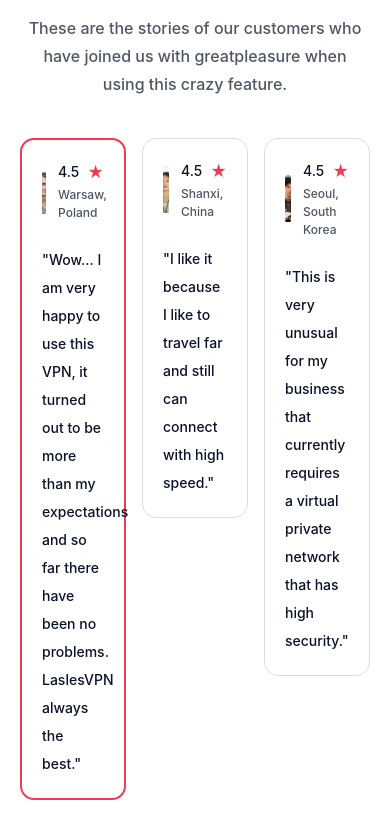
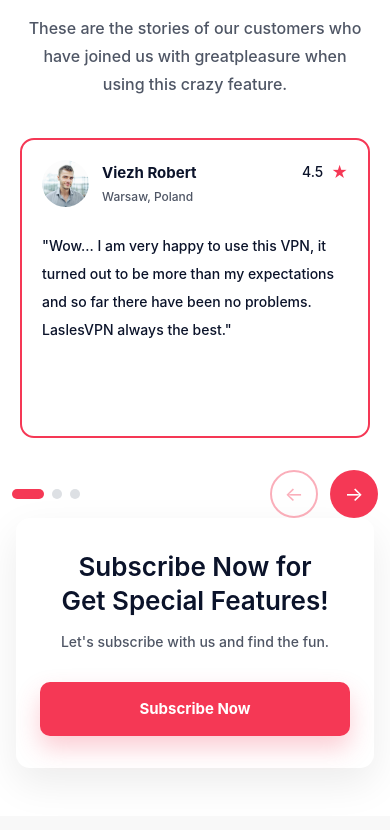
Before and after one commit to muizat23/lasles-vpn, a React (Vite) app: page / in a window 390 px wide. Shown: the part 5820-6650 px from the top of the page. Built offline with nearby package versions, Linux system fonts and the light colour scheme.

Commit message:
Update testimonial carousel

```diff
--- a/src/components/Testimonials.jsx
+++ b/src/components/Testimonials.jsx
@@ -1,4 +1,4 @@
-import React, { useState } from "react";
+import React, { useState, useRef } from "react";
 import theme from "../constants/theme";
 import Ellipse from "../assets/images/Ellipse 175.svg";
 import Ellipse2 from "../assets/images/Ellipse 175 (1).svg";
@@ -6,7 +6,7 @@
 
 const { colors } = theme;
 
-const baseTestimonials = [
+const testimonials = [
   {
     name: "Viezh Robert",
     location: "Warsaw, Poland",
@@ -30,20 +30,46 @@
   },
 ];
 
-const testimonials = [...baseTestimonials, ...baseTestimonials];
-const PAGE_SIZE = 3;
-const totalPages = Math.ceil(testimonials.length / PAGE_SIZE);
-
 export default function Testimonials() {
   const [page, setPage] = useState(0);
   const [selected, setSelected] = useState(0);
 
+  const touchStart = useRef(null);
+  const touchEnd = useRef(null);
+
   const goToPrev = () => {
     setPage((p) => Math.max(0, p - 1));
+    setSelected((s) => Math.max(0, s - 1));
   };
 
   const goToNext = () => {
-    setPage((p) => Math.min(totalPages - 1, p + 1));
+    setPage((p) => Math.min(testimonials.length - 1, p + 1));
+    setSelected((s) => Math.min(testimonials.length - 1, s + 1));
+  };
+
+  const handleTouchStart = (e) => {
+    touchStart.current = e.touches[0].clientX;
+  };
+
+  const handleTouchMove = (e) => {
+    touchEnd.current = e.touches[0].clientX;
+  };
+
+  const handleTouchEnd = () => {
+    if (!touchStart.current || !touchEnd.current) return;
+
+    const distance = touchStart.current - touchEnd.current;
+
+    if (distance > 50) {
+      goToNext();
+    }
+
+    if (distance < -50) {
+      goToPrev();
+    }
+
+    touchStart.current = null;
+    touchEnd.current = null;
   };
 
   return (
@@ -71,21 +97,22 @@
 
       {/* Cards */}
       <div className="max-w-[1160px] mx-auto px-3 md:px-6 mt-10 md:mt-14">
-        <div className="overflow-hidden">
+        <div
+          className="overflow-hidden touch-pan-y cursor-grab active:cursor-grabbing"
+          onTouchStart={handleTouchStart}
+          onTouchMove={handleTouchMove}
+          onTouchEnd={handleTouchEnd}
+        >
           <div
             className="flex transition-transform duration-500 ease-in-out"
             style={{
-              width: `${totalPages * 100}%`,
-              transform: `translateX(-${page * (100 / totalPages)}%)`,
+              transform: `translateX(-${page * 100}%)`,
             }}
           >
             {testimonials.map((testimonial, index) => (
               <div
                 key={index}
-                className="shrink-0 px-2 md:px-3"
-                style={{
-                  width: `${100 / testimonials.length}%`,
-                }}
+                className="w-full md:w-1/3 shrink-0 px-2 md:px-3"
               >
                 <TestimonialCard
                   testimonial={testimonial}
@@ -100,21 +127,22 @@
         {/* Controls */}
         <div className="flex items-center justify-between mt-8 md:mt-10">
           {/* Dots */}
-          <div className="flex items-center gap-2 md:gap-3">
-            {Array.from({ length: totalPages }).map((_, dotIndex) => (
+          <div className="flex items-center gap-2">
+            {testimonials.map((_, index) => (
               <span
-                key={dotIndex}
-                onClick={() => setPage(dotIndex)}
-                className={`rounded-full cursor-pointer ${
-                  dotIndex === page
-                    ? "w-8 md:w-10 h-2.5 md:h-3"
-                    : "w-2.5 md:w-3 h-2.5 md:h-3"
+                key={index}
+                onClick={() => {
+                  setPage(index);
+                  setSelected(index);
+                }}
+                className={`rounded-full cursor-pointer transition-all duration-300 ${
+                  index === page
+                    ? "w-8 h-2.5"
+                    : "w-2.5 h-2.5"
                 }`}
                 style={{
                   backgroundColor:
-                    dotIndex === page
-                      ? colors.primary
-                      : "#DDE0E4",
+                    index === page ? colors.primary : "#DDE0E4",
                 }}
               />
             ))}
@@ -136,7 +164,7 @@
 
             <button
               onClick={goToNext}
-              disabled={page === totalPages - 1}
+              disabled={page === testimonials.length - 1}
               className="w-12 h-12 md:w-16 md:h-16 rounded-full flex items-center justify-center text-xl md:text-2xl text-white transition-all duration-300 disabled:opacity-40 disabled:cursor-not-allowed"
               style={{
                 backgroundColor: colors.primary,
@@ -160,7 +188,7 @@
       onClick={onClick}
       onMouseEnter={() => setHovered(true)}
       onMouseLeave={() => setHovered(false)}
-      className="min-h-[300px] md:min-h-[320px] h-auto rounded-[14px] p-5 md:p-8 flex flex-col cursor-pointer transition-all duration-200"
+      className="min-h-[300px] md:min-h-[320px] rounded-[14px] p-5 md:p-8 flex flex-col cursor-pointer transition-all duration-200"
       style={{
         borderWidth: active ? "2px" : "1px",
         borderStyle: "solid",
```
